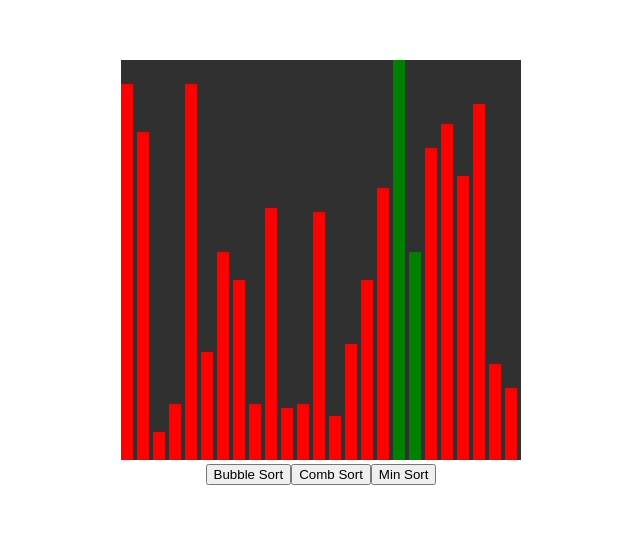
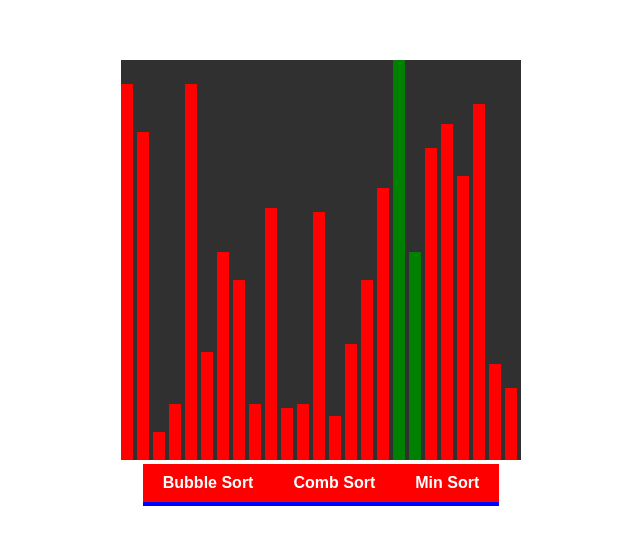
Before and after one commit to Snorkungen/visualize-app, a website built with Vite: page index.html in a window 1280 px wide. Both pictures are taken after a click on the button "Bubble Sort". Shown: the whole page, without its empty margins (319-959 px from the left). Built offline with nearby package versions, Linux system fonts and the light colour scheme.

Commit message:
create 2 files and update 2 files

```diff
--- /dev/null
+++ b/src/lib/index.ts
@@ -0,0 +1,10 @@
+
+export const sleep = (ms: number) => new Promise(resolve => setTimeout(resolve, ms));
+export const generateArrayOfRandomNumbers = (len: number, max = 100) => Array.from(new Array(len)).map(() => Math.floor(Math.random() * max) + 1);
+export function shuffleArray<Type = unknown>(arr: Type[]) {
+    arr.sort(() => Math.random() - 0.5);
+}
+
+
+export * from "./createElement";
+export * from "./time";
--- /dev/null
+++ b/src/lib/time.ts
@@ -0,0 +1,20 @@
+
+export const time = Object.assign(async (promise: Promise<unknown>) => {
+    let startTime = Date.now();
+    await promise;
+    let endTime = Date.now();
+    return endTime - startTime;
+}, {
+    limitDecimals(num: number, limit = 2) {
+        return Math.round(num * Math.pow(10, limit)) / Math.pow(10, limit)
+    },
+    async ms(promise: Promise<unknown>) {
+        return time(promise);
+    },
+    async sec(promise: Promise<unknown>) {
+        return time.limitDecimals((await time.ms(promise)) / 1000);
+    },
+    async min(promise: Promise<unknown>) {
+        return time.limitDecimals((await time.sec(promise)) / 60);
+    }
+})
--- a/src/main.ts
+++ b/src/main.ts
@@ -1,11 +1,5 @@
-import { createElement, createElementNS } from './lib/createElement';
 import './style.css'
-
-const sleep = (ms: number) => new Promise(resolve => setTimeout(resolve, ms));
-const generateArrayOfRandomNumbers = (len: number, max = 100) => Array.from(new Array(len)).map(() => Math.floor(Math.random() * max) + 1);
-function shuffleArray<Type = unknown>(arr: Type[]) {
-  arr.sort(() => Math.random() - 0.5);
-}
+import { createElement, createElementNS, sleep, shuffleArray, generateArrayOfRandomNumbers, time } from './lib';
 
 const app = document.querySelector<HTMLDivElement>('#app')!
 let svgElement = createElementNS(app, "svg", "xmlns:xlink=http://www.w3.org/1999/xlink", "viewBox=0 0 100 100", "width=400");
@@ -110,14 +104,14 @@ const minSort = async (arr: number[]) => {
 }
 
 const createSortButton = (func: (arr: number[]) => Promise<number[]>, buttonContent: string) => {
-  const button = createElement(buttonDivElement, "button", "content=" + buttonContent);
+  const button = createElement(buttonDivElement, "button", "content=" + buttonContent, "class=btn");
   button.addEventListener("click", async () => {
     shuffleArray(testData);
     renderBars(testData);
 
-    func(testData).then(() => {
+    time.sec(func(testData)).then((seconds) => {
       renderBars(testData);
-      console.log("Done");
+      console.log(`${seconds} seconds`, "Done");
     });
   });
 };
@@ -125,3 +119,5 @@ const createSortButton = (func: (arr: number[]) => Promise<number[]>, buttonCont
 createSortButton(bubbleSort, "Bubble Sort")
 createSortButton(combSort, "Comb Sort")
 createSortButton(minSort, "Min Sort")
+
+time(sleep(300)).then(t => console.log(t))
--- a/src/style.css
+++ b/src/style.css
@@ -6,3 +6,26 @@
   color: #2c3e50;
   margin-top: 60px;
 }
+
+.btn {
+  backface-visibility: hidden;
+  position: relative;
+  cursor: pointer;
+  display: inline-block;
+  white-space: nowrap;
+  background: red;
+  border-radius: 0px;
+  border: 0px solid blue;
+  border-width: 0px 0px 4px 0px;
+  padding: 10px 20px 10px 20px;
+  color: white;
+  font-size: initial;
+  font-family: arial;
+  font-weight: 800;
+  font-style: normal;
+  transition: all 200ms ease-out;
+}
+
+.btn:hover {
+  border-color: red;
+}
```
